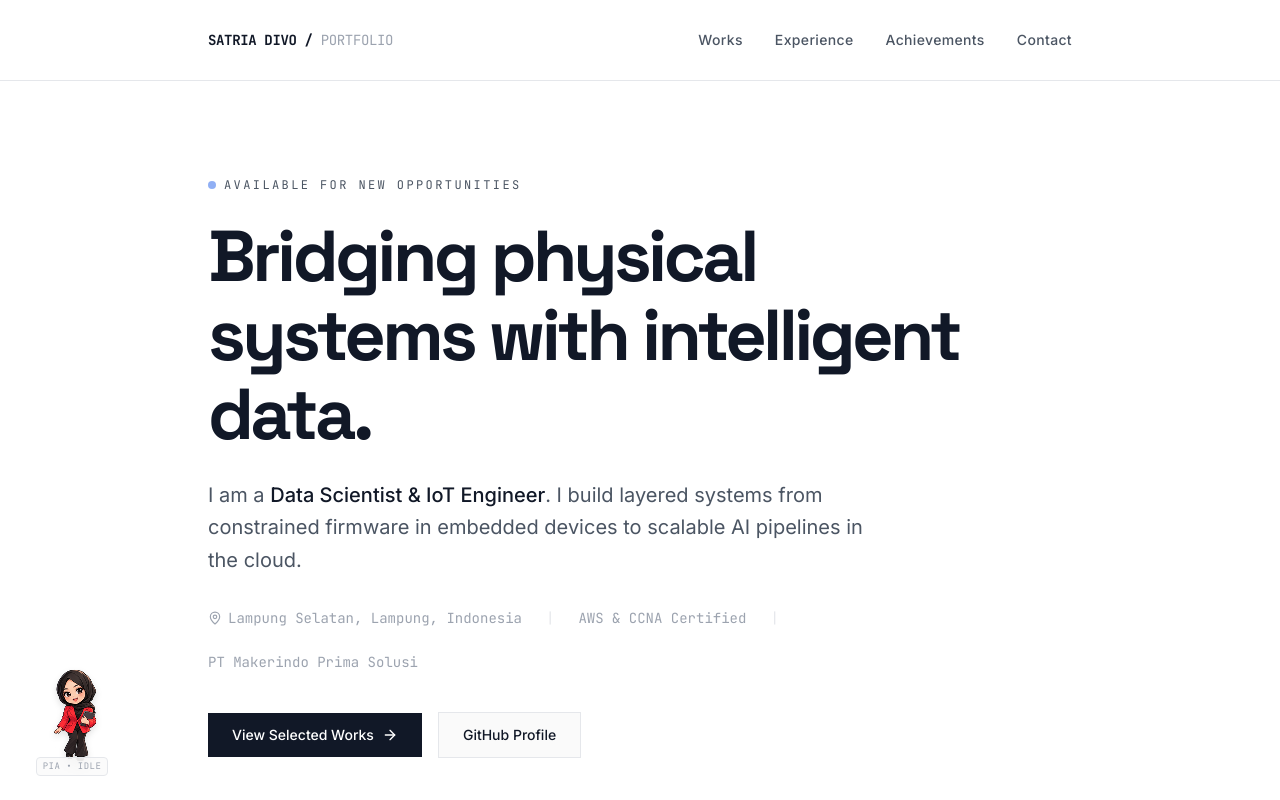
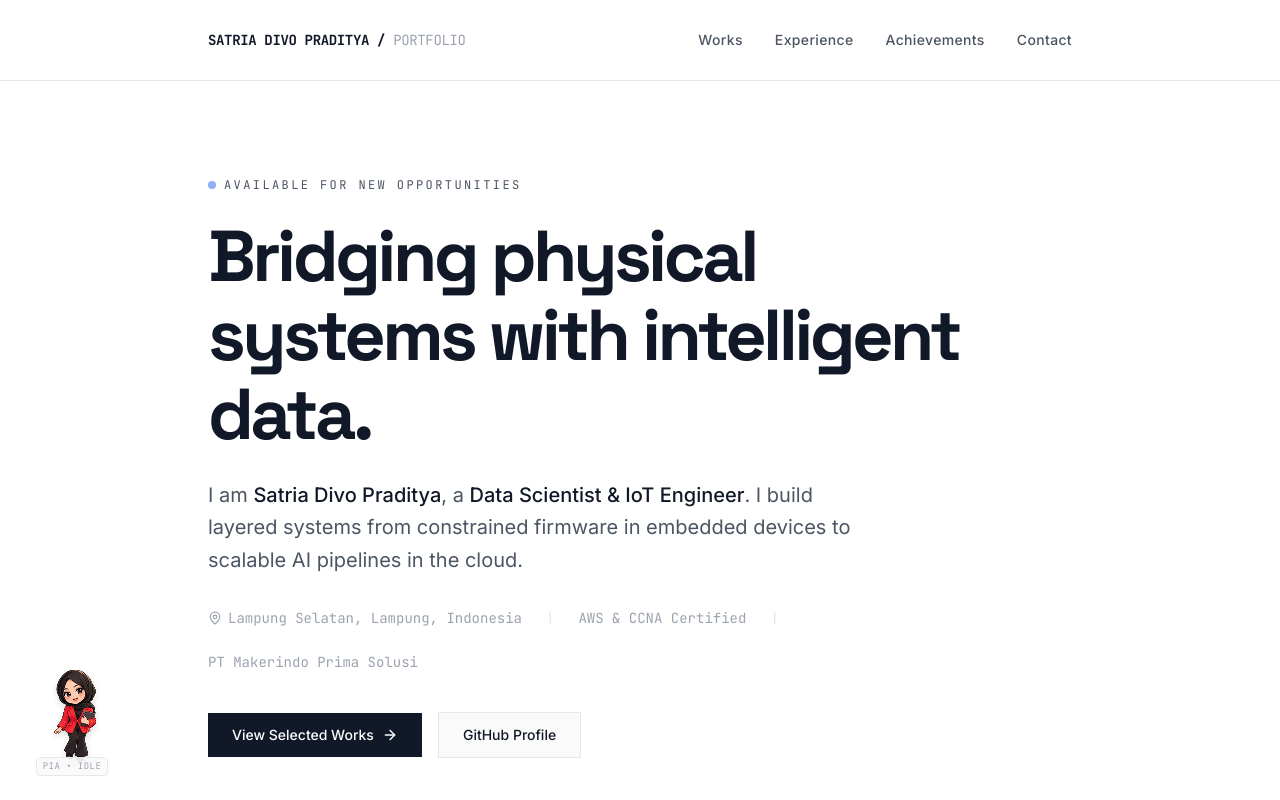
Before and after one commit to SatriaDivo/satriadivo-portfolio, a React (Vite) app: page / in a window 1280 px wide. Shown: the top 800 px of the page. Built offline with nearby package versions, Linux system fonts and the light colour scheme.

Commit message:
feat(seo): use full name Satria Divo Praditya across portfolio copy and expand schema aliases

```diff
--- a/index.html
+++ b/index.html
@@ -6,7 +6,7 @@
     <link rel="icon" type="image/svg+xml" href="/favicon.svg" />
     <title>Satria Divo Praditya: Data Scientist & IoT Engineer</title>
     <meta name="description" content="Portofolio resmi Satria Divo Praditya (Satria Polinela / Divo Wagub). Data Scientist Intern di PT Makerindo Prima Solusi. Mengembangkan sistem IoT terintegrasi dan AI pipeline." />
-    <meta name="keywords" content="Satria Divo, Satria Polinela, Divo Wagub, Satria Tri, Satria Tri Sukses, Satria Divo Polinela, Divo Polinela, Divo Wagub Polinela, Satria Divo Wagub, Satria Divo Tri Sukses, Satria SMA Tri Sukses, Satria Divo Praditya, Divo, Satria Divo P, satriadivo, satriadivoo, Satria Politeknik Negeri Lampung, Divo Politeknik Negeri Lampung, Wagub LEM Polinela, Satria Divo Data Scientist, Satria Divo IoT Engineer, Data Scientist Polinela, IoT Engineer Polinela, Makerindo" />
+    <meta name="keywords" content="Satria Divo Praditya, satria divo praditya, Satria Divo, Satria Polinela, Divo Wagub, Satria Tri, Satria Tri Sukses, Satria Divo Polinela, Divo Polinela, Divo Wagub Polinela, Satria Divo Wagub, Satria Divo Tri Sukses, Satria SMA Tri Sukses, Satria Divo Praditya Polinela, Satria Divo Praditya Wagub, Satria Divo Praditya Tri Sukses, Divo, Satria Divo P, satriadivo, satriadivoo, Satria Politeknik Negeri Lampung, Divo Politeknik Negeri Lampung, Wagub LEM Polinela, Satria Divo Data Scientist, Satria Divo IoT Engineer, Data Scientist Polinela, IoT Engineer Polinela, Makerindo" />
     <meta name="author" content="Satria Divo Praditya" />
     <link rel="canonical" href="https://stdv.biz.id" />
 
@@ -32,6 +32,8 @@
       "@type": "Person",
       "name": "Satria Divo Praditya",
       "alternateName": [
+        "Satria Divo Praditya",
+        "satria divo praditya",
         "Satria Divo",
         "Divo",
         "Satria Polinela",
@@ -42,6 +44,7 @@
         "Satria Divo Wagub",
         "Satria Wagub",
         "Satria Wagub Polinela",
+        "Satria Divo Praditya Wagub",
         "Wagub LEM Polinela Divo",
         "Satria Tri",
         "Satria Tri Sukses",
@@ -49,6 +52,7 @@
         "Divo Tri Sukses",
         "Satria SMA Tri Sukses",
         "Satria Divo SMA Tri Sukses",
+        "Satria Divo Praditya Tri Sukses",
         "Satria Divo P",
         "Satriadivo",
         "satriadivoo",
--- a/src/components/Contact.tsx
+++ b/src/components/Contact.tsx
@@ -24,7 +24,7 @@ export function Contact() {
           transition={{ type: "spring", stiffness: 80, damping: 18 }}
           className="text-ink-secondary leading-relaxed text-base sm:text-lg font-body mb-8"
         >
-          Interested in discussing system architecture, project collaboration, or professional opportunities? Let's connect.
+          Interested in discussing system architecture, project collaboration, or professional opportunities with Satria Divo Praditya? Let's connect.
         </motion.p>
 
         <motion.a
--- a/src/components/Hero.tsx
+++ b/src/components/Hero.tsx
@@ -37,7 +37,7 @@ export function Hero() {
           variants={stagger} custom={2}
           className="text-lg sm:text-xl text-ink-secondary font-body leading-relaxed max-w-2xl mb-8"
         >
-          I am a <strong className="text-ink-primary font-medium">Data Scientist & IoT Engineer</strong>.
+          I am <strong className="text-ink-primary font-medium">Satria Divo Praditya</strong>, a <strong className="text-ink-primary font-medium">Data Scientist & IoT Engineer</strong>.
           I build layered systems from constrained firmware in embedded devices to scalable AI pipelines in the cloud.
         </motion.p>
 
--- a/src/components/NavBar.tsx
+++ b/src/components/NavBar.tsx
@@ -38,7 +38,7 @@ export function NavBar() {
           }}
           className="font-mono font-bold text-xs sm:text-sm text-ink-primary hover:text-accent transition-colors shrink-0 tracking-tight"
         >
-          SATRIA DIVO / <span className="text-ink-muted font-normal">PORTFOLIO</span>
+          SATRIA DIVO PRADITYA / <span className="text-ink-muted font-normal">PORTFOLIO</span>
         </a>
 
         <nav className="hidden sm:flex items-center gap-8">
```
